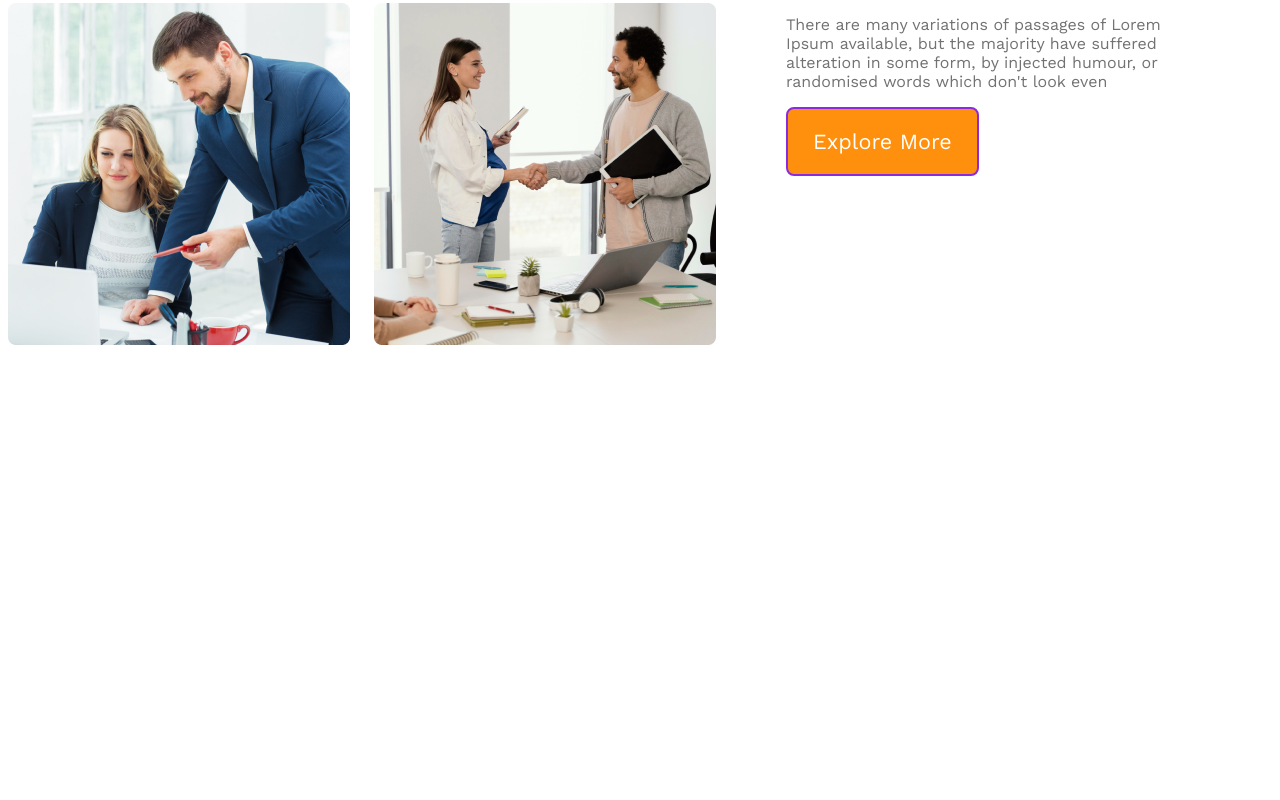
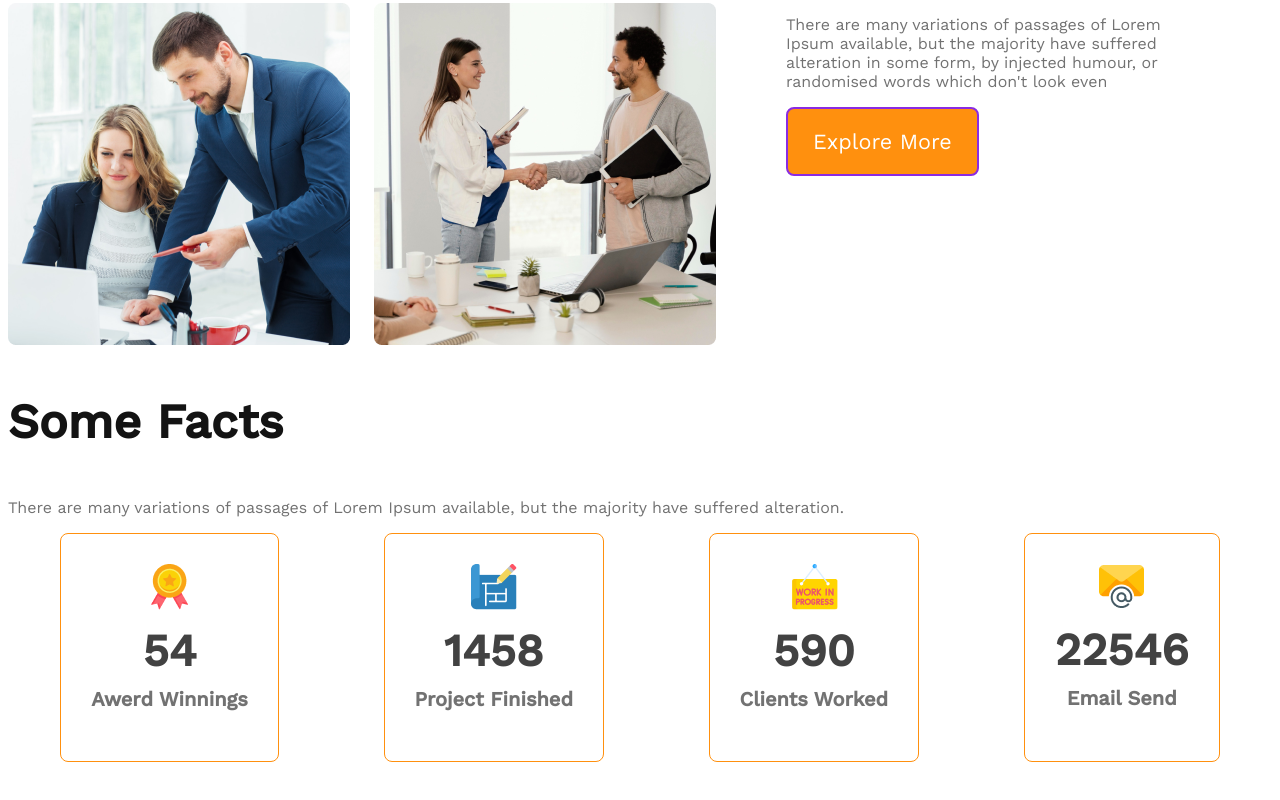
Before and after one commit to santoroy45/g3-architects-website, a plain HTML site: page index.html in a window 1280 px wide. Shown: the part 1460-2260 px from the top of the page. Before the commit the page ends 1875 px from the top, so only its background shows below. Drawn offline with nearby package versions, Linux system fonts and the light colour scheme.

Commit message:
facts section added

```diff
--- a/index.html
+++ b/index.html
@@ -11,7 +11,7 @@
     <header>
         <!-- nav bar section start -->
         <nav>
-            <h3 class="nav-title">g3-architects</h3>
+            <h3 class="section-title">g3-architects</h3>
             <ul>
                 <li><a href="">Home</a></li>
                 <li><a href="">About</a></li>
@@ -45,6 +45,38 @@
                 <button class="btn-primary">Explore More</button>
             </div>
         </section>
+        <!-- feature section  -->
+        <section class="features">
+
+        </section>
+        <!-- facts section  -->
+        <section class="facts">
+            <h3 class="section-title">Some Facts</h3>
+            <p class="text-light">There are many variations of passages of Lorem Ipsum available, but the majority have suffered alteration.</p>
+            <div class="facts-card-container">
+                <!-- .card*4>img+h2.card-stats+p.card-title text-light  -->
+                <div class="card">
+                    <img src="./images/icons/ribon.png" alt="">
+                    <h2 class="card-stats">54</h2>
+                    <p class="card-title text-light">Awerd Winnings</p>
+                </div>
+                <div class="card">
+                    <img src="./images/icons/projects.png" alt="">
+                    <h2 class="card-stats">1458</h2>
+                    <p class="card-title text-light">Project Finished</p>
+                </div>
+                <div class="card">
+                    <img src="./images/icons/customers.png" alt="">
+                    <h2 class="card-stats">590</h2>
+                    <p class="card-title text-light">Clients Worked</p>
+                </div>
+                <div class="card">
+                    <img src="./images/icons/email.png" alt="">
+                    <h2 class="card-stats">22546</h2>
+                    <p class="card-title text-light">Email Send</p>
+                </div>
+            </div>
+        </section>
     </main>
     <footer>
 
--- a/style/style.css
+++ b/style/style.css
@@ -3,6 +3,11 @@
 /* shared style  */
 *{
     font-family: 'Work Sans', sans-serif;
+}
+.section-title{
+    font-size: 3rem;
+    font-weight: 700;
+    color: #131313;
 }
 .text-light{
     color: #727272;
@@ -26,11 +31,7 @@ nav{
     justify-content: space-between;
     align-items: center;
 }
-.nav-title{
-    font-size: 3rem;
-    font-weight: 700;
-    color: #131313;
-}
+
 nav > ul{
     display: flex;
 }
@@ -88,21 +89,47 @@ main{
     color: #FF900E;
     font-weight: 700;
 }
+/* facts container  */
+.facts-card-container{
+    display: flex;
+    justify-content: space-around;
+}
+.facts-card-container .card{
+    border-radius: 8px;
+    border: 1px solid #FF900E;
+    text-align: center;
+    padding: 30px;
+}
+.facts-card-container .card-title{
+    font-weight: 600;
+    font-size: 1.25rem;
+    margin-top: 5px;
+}
+.facts-card-container .card-stats{
+    font-size: 2.8rem;
+    color: #424242;
+    margin-top: 10px;
+    margin-bottom: 10px;
+}
 /* responsive media quaries  */
 /* mobile device  */
 @media screen and (max-width:576px) {
     header{
-        padding: 50px;
+        padding: 20px;
     }
-    nav, .teams-container{
+    nav, .teams-container,
+    .facts-card-container{
         flex-direction: column;
     }
     .teams-img-container{
         grid-template-columns: 1fr;
     }
-    .teams-content{
+    .teams-content, .facts-card-container{
         padding-left: 20px;
         padding-right: 20px;
+    }
+    .facts-card-container{
+        gap: 20px;
     }
 }
 
```
